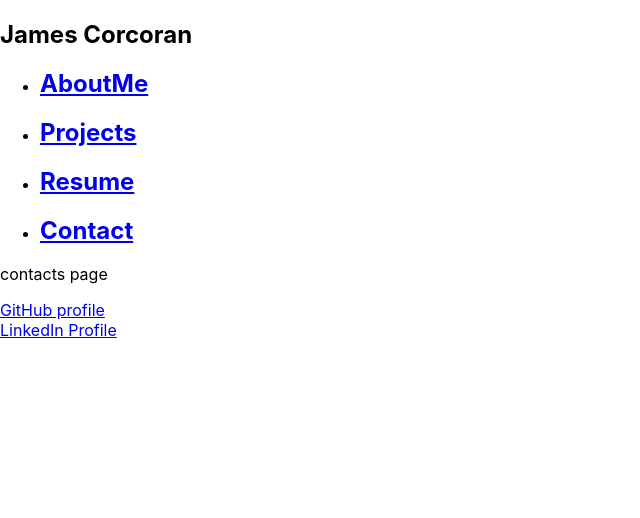
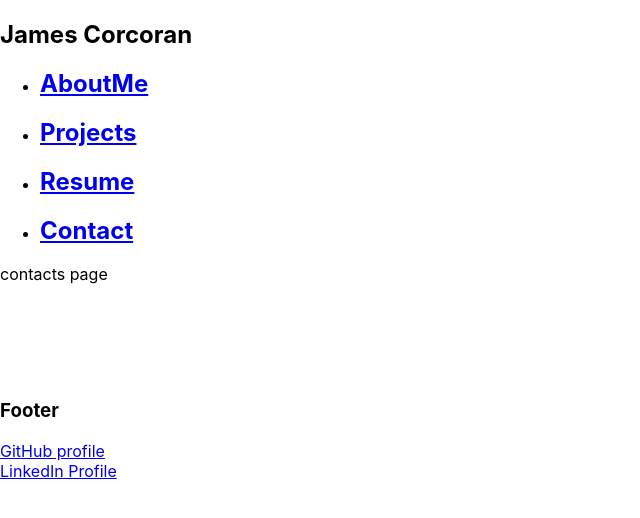
Before and after one commit to jcorcorangithub/react_portfolio, a React (Create React App) app in the folder react_portfolio/: page /contact in a window 1280 px wide. Shown: the top 518 px of the page, without its empty margins (0-640 px from the left). Built offline with nearby package versions, Linux system fonts and the light colour scheme.

Commit message:
edited footer to create space

```diff
--- a/react_portfolio/src/components/footer.js
+++ b/react_portfolio/src/components/footer.js
@@ -1,6 +1,11 @@
 export default function Footer(){
     return (
         <footer>
+            <br></br>
+            <br></br>
+            <br></br>
+            <br></br>
+            <h3>Footer</h3>
             {/* <div><a href="mailto:jpcsoccer1234@gmail.com">jpcsoccer1234@gmail.com</a></div> */}
             <div><a href="https://github.com/jcorcorangithub">GitHub profile</a></div>
             <div><a href="https://www.linkedin.com/in/james-corcoran-b57770169/">LinkedIn Profile</a></div>
```
Also changed, not shown: react_portfolio/src/components/projects.js (+0 -9 lines).
